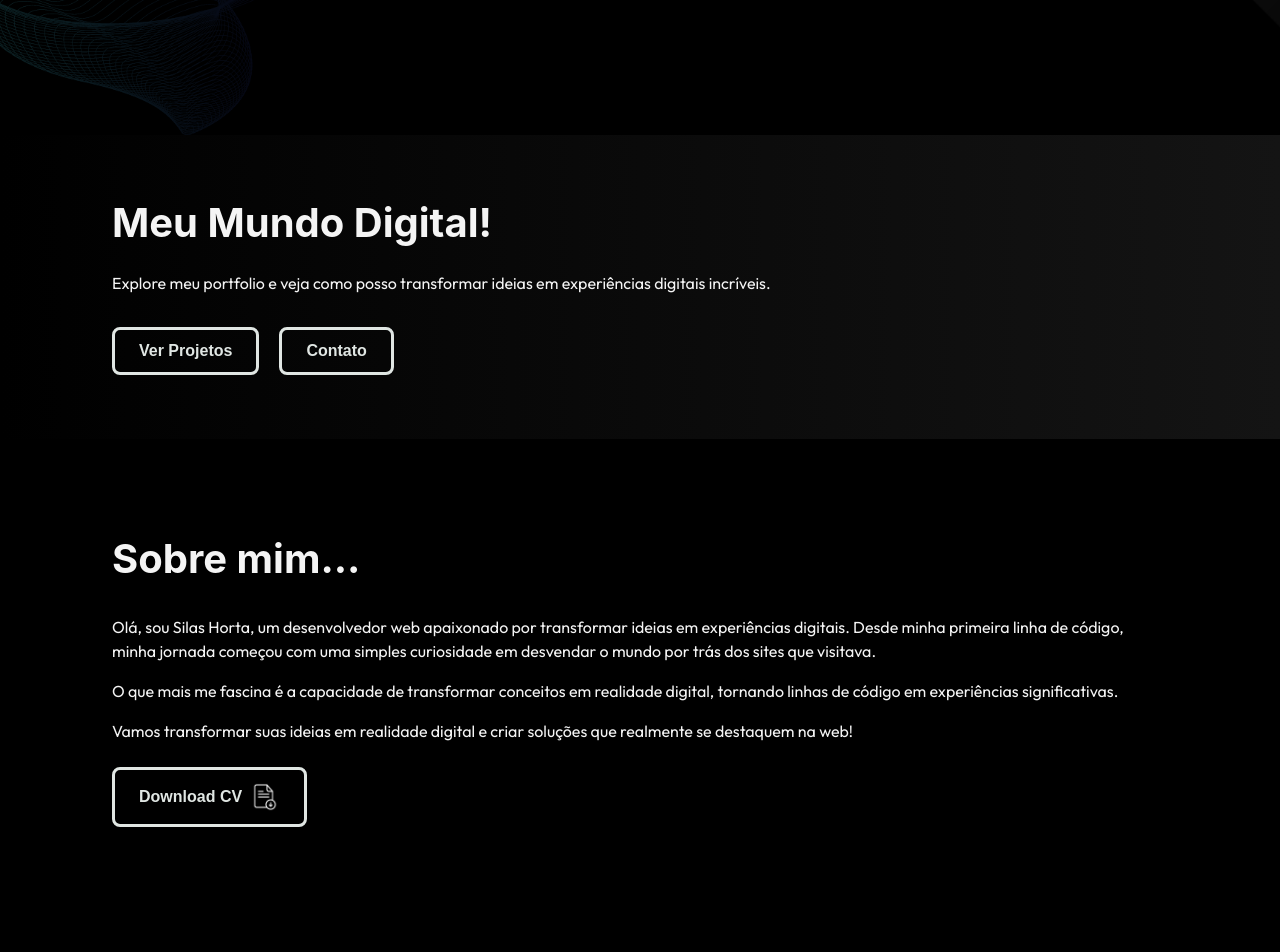
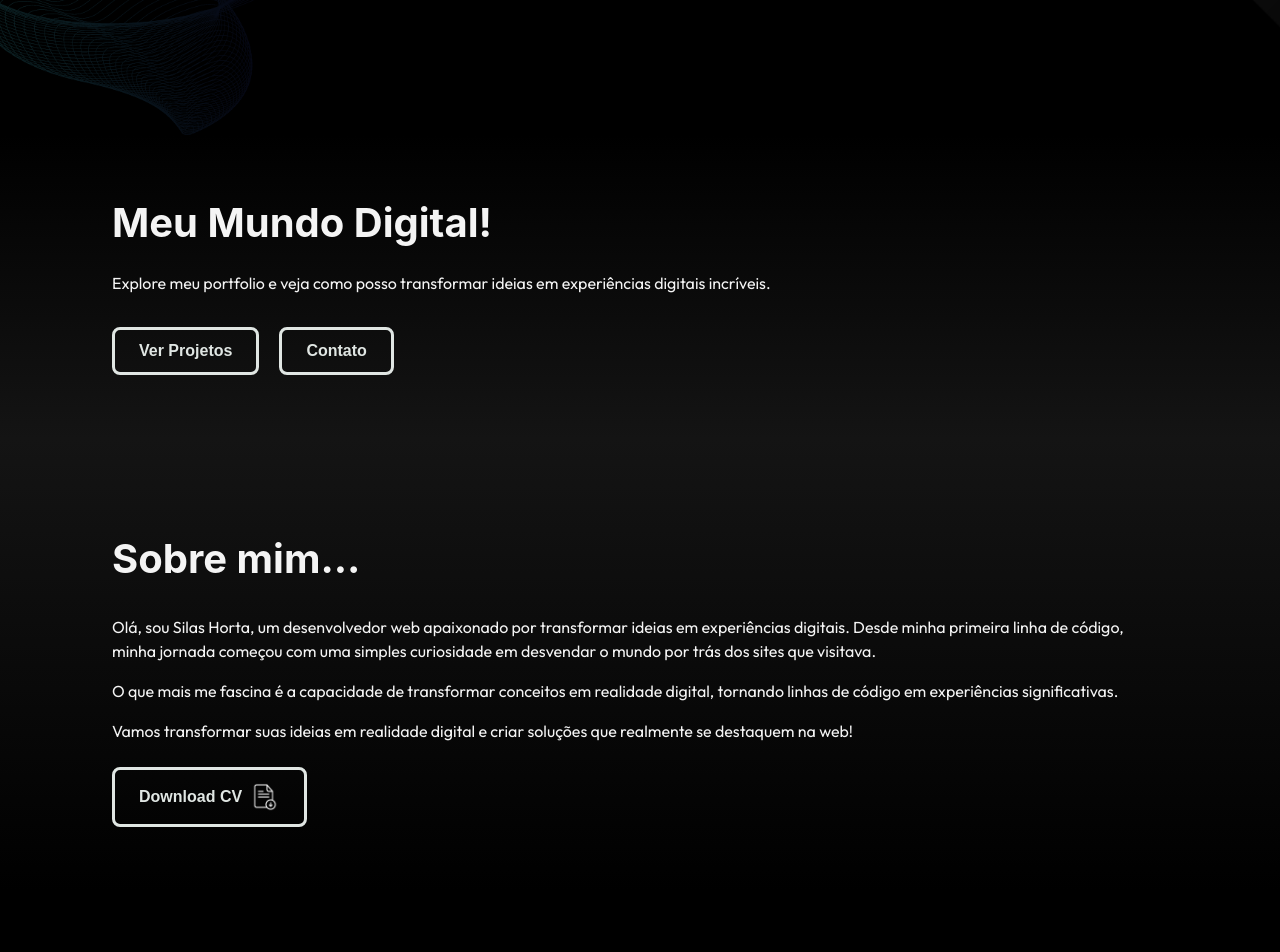
Before and after one commit to silashorta/portfolio-project, a React (Vite) app: page / in a window 1280 px wide. Shown: the part 740-1692 px from the top of the page. Built offline with nearby package versions, Linux system fonts and the light colour scheme.

Commit message:
up styles

```diff
--- a/components/About/About.module.css
+++ b/components/About/About.module.css
@@ -1,7 +1,7 @@
 .about__container {
     padding: 64px 112px;
     gap: 80px;
-    background: var(--preto);
+    background: linear-gradient(to bottom, var(--dark), var(--preto)) ;
 
 /*     background-image: url("../../public/assets/images/bg-transparent-2.png");
     background-repeat: no-repeat;
--- a/components/HeaderCTA/HeaderCTA.module.css
+++ b/components/HeaderCTA/HeaderCTA.module.css
@@ -5,7 +5,7 @@
     flex-direction: column;
     align-items: flex-start;
     gap: 32px;
-    background: linear-gradient(to right, var(--preto), var(--dark)) ;
+    background: linear-gradient(to bottom, var(--preto), var(--dark)) ;
 }
 
 .cta__text {
--- a/components/Projects/Projects.module.css
+++ b/components/Projects/Projects.module.css
@@ -1,11 +1,11 @@
 .projects__container {
     width: 100%;
     display: flex;
+    padding: 32px 0 64px 0;
     flex-direction: column;
     justify-content: center;
     align-items: flex-start;
-    gap: 80px;
-
+    gap: 20px;
     background: var(--preto);
 }
 
@@ -42,13 +42,12 @@
 }
 
 .projects__bloco_card:hover {
-    cursor: pointer;
     filter: brightness(1);
     transition: 0.5s;
 }
 
 .projects__bloco_image {
-    height: auto%;
+    height: auto;
     width: 100%;
 }
 
@@ -65,7 +64,7 @@
 
 .projects__buttons{
     display: flex;
-    gap: 20px;
+    gap: 8px;
     padding: 24px 0;
     margin: 16px 0;
 }
@@ -80,13 +79,13 @@
     font-weight: 550;
     border-radius: 8px;
     background-color: transparent;
-    border: 3px solid var(--brancoTexto);
+    border: 2px solid var(--brancoTexto);
     color: var(--brancoTexto);
 }
 
 .projects__button:hover {
     background-color: transparent;
-    border: 3px solid var(--dourado);
+    border: 2px solid var(--dourado);
     color: var(--dourado);
     cursor: pointer;
 
```
